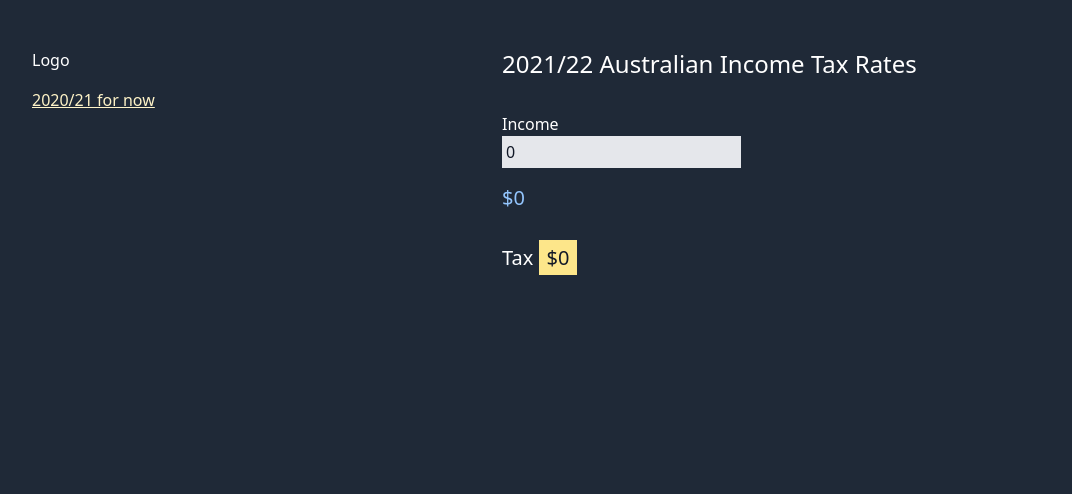
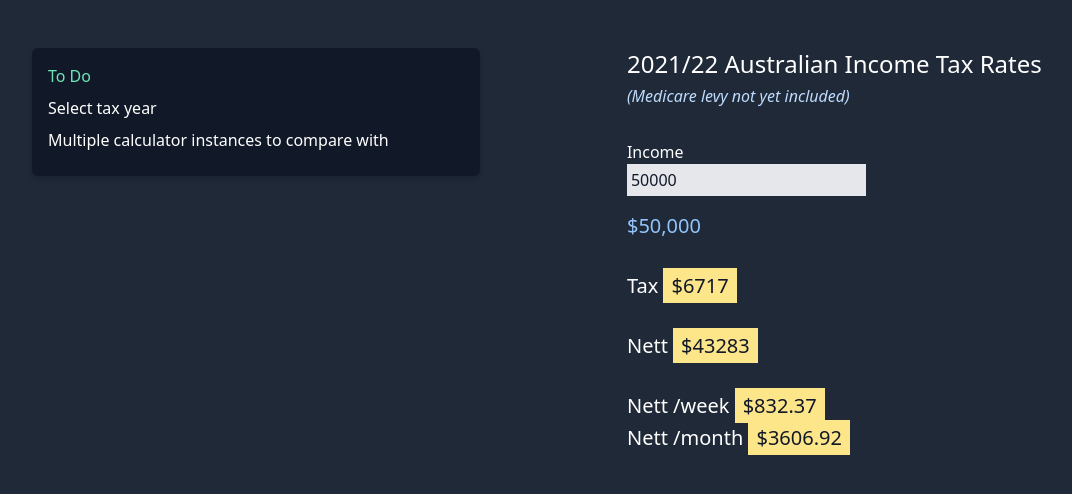
Before and after one commit to mike-healy/austaxrates, a Nuxt app: page / in a window 1280 px wide. Shown: the top 494 px of the page, without its empty margins (16-1088 px from the left). Built offline with nearby package versions, Linux system fonts and the light colour scheme.

Commit message:
Show tax, nett and nett by period

```diff
--- a/components/Calculator.vue
+++ b/components/Calculator.vue
@@ -1,15 +1,25 @@
 <template>
   <div>
-    <h1 class="text-2xl mb-8">2021/22 Australian Income Tax Rates</h1>
+    <h1 class="text-2xl mb-1">2021/22 Australian Income Tax Rates</h1>
+    <p class="text-blue-200 italic mb-8">(Medicare levy not yet included)</p>
+
     <form>
       <label for="income" class="block">Income</label>
-      <input v-model.number="income" type="number" name="income" id="income" step="1" placeholder="pre-tax income" class="bg-gray-200 text-gray-900 p-1 shadow:md">
+      <input v-model.number="income" type="number" name="income" id="income" step="1" min="0" placeholder="pre-tax income" class="bg-gray-200 text-gray-900 p-1 shadow:md">
 
       <h2 class="my-4 text-xl text-blue-300">${{ income.toLocaleString() }}</h2>
 
       <div class="py-4 text-xl">
         Tax <output class="py-1 px-2 bg-yellow-200 text-gray-900">${{ tax() }}</output>
       </div>
+      <div class="py-4 text-xl">
+        Nett <output class="py-1 px-2 bg-yellow-200 text-gray-900">${{ nett() }}</output>
+      </div>
+      <div class="py-4 text-xl">
+        <p class="mb-1">Nett /week <output class="py-1 px-2 bg-yellow-200 text-gray-900">${{ nettWeek() }}</output></p>
+        <p class="mb-1">Nett /month <output class="py-1 px-2 bg-yellow-200 text-gray-900">${{ round(nett()/12) }}</output></p>
+      </div>
+
     </form>
   </div>
 </template>
@@ -33,37 +43,40 @@ export default {
     data() {
       return {
         fnYearBrackets: [
-          {top: 18200, prevTax: 0, rate: 0},
-          {top: 45000, prevTax: 0, rate: 0.19},
-          {top: 120_000, prevTax: 5092, rate: 0.325},
-          {top: 180_000, prevTax: 29467, rate: 0.375},
-          {top: null,  prevTax: 51667, rate: 0.45},
+          {from:      0, to:  18200, accumulatedTax:     0, rate:    0},
+          {from:  18200, to:  45000, accumulatedTax:     0, rate: 0.19},
+          {from:  45000, to: 120000, accumulatedTax:  5092, rate: 0.325},
+          {from: 120000, to: 180000, accumulatedTax: 29467, rate: 0.375},
+          {from: 180000, to:   null, accumulatedTax: 51667, rate: 0.45},
         ],
 
-        income: 0,
+        income: 50*1000,
       }
     },
 
     computed: {
       currentBracket: function() {
-
-        let ourBracket = {}
-
         for (let i=0; i<this.fnYearBrackets.length; i++) {
-          if (this.income <= this.fnYearBrackets[i].top || this.fnYearBrackets[i].top === null) {
-            ourBracket = this.fnYearBrackets[i]
-            break
+          if (this.income <= this.fnYearBrackets[i].to || this.fnYearBrackets[i].to === null) {
+            return this.fnYearBrackets[i]
           }
         }
-
-        return ourBracket
       }
     },
 
     methods: {
+      round: a =>  Math.round(a*100)/100,
+
       tax() {
-        let tax = 0;
-        return this.currentBracket.rate
+        return (this.income-this.currentBracket.from) * this.currentBracket.rate + this.currentBracket.accumulatedTax
+      },
+
+      nett() {
+        return this.income - this.tax()
+      },
+
+      nettWeek() {
+        return this.round(this.nett()/52)
       }
     }
 
--- a/pages/index.vue
+++ b/pages/index.vue
@@ -6,10 +6,17 @@
 
       </main>
       <aside class="order-1">
-        <p>Logo</p>
-        <nav class="mt-4">
-          <a href="#" class="text-yellow-100 underline">2020/21 for now</a>
-        </nav>
+        <div class="max-w-md p-4 bg-gray-900 rounded-md shadow-md">
+          <h3 class="text-green-300 mb-2">To Do</h3>
+          <ul>
+            <li class="mb-2">
+              Select tax year
+            </li>
+            <li class="mb-2">
+              Multiple calculator instances to compare with
+            </li>
+          </ul>
+        </div>
       </aside>
     </div> <!-- /grid -->
   </div>
```
